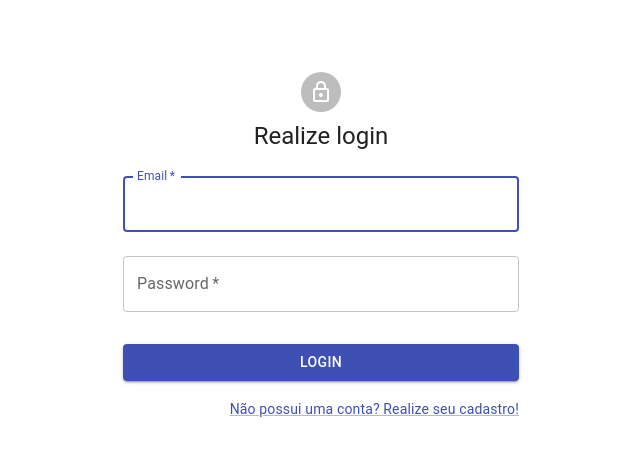
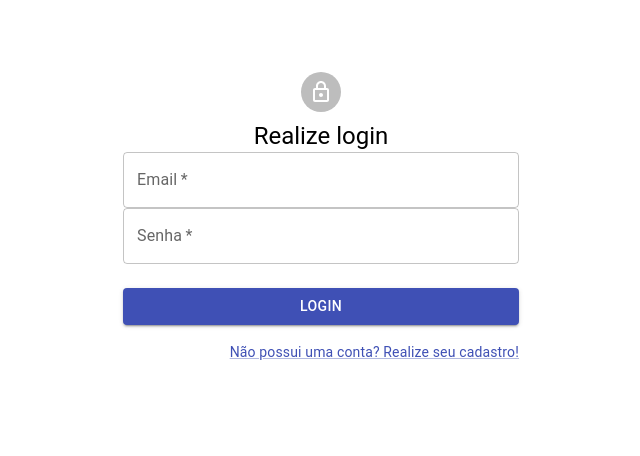
Before and after one commit to amandavmanduca/NextJS_MaterialUI_Redux_REST, a Next.js app: page /sign-in in a window 1280 px wide. Shown: the top 456 px of the page, without its empty margins (319-959 px from the left). Built offline with nearby package versions, Linux system fonts and the light colour scheme; no server answers.

Commit message:
:lock: Implements login form validation

```diff
--- a/pages/sign-in.tsx
+++ b/pages/sign-in.tsx
@@ -1,8 +1,7 @@
 import * as React from 'react';
 import Avatar from '@mui/material/Avatar';
 import Button from '@mui/material/Button';
-import CssBaseline from '@mui/material/CssBaseline';
-import TextField from '@mui/material/TextField';
+import * as Yup from "yup";
 import Link from '@mui/material/Link';
 import Grid from '@mui/material/Grid';
 import Box from '@mui/material/Box';
@@ -12,25 +11,29 @@ import Container from '@mui/material/Container';
 import { useDispatch } from 'react-redux';
 import { fetchToken } from '../store/reducers/auth';
 import { LoginUser } from '../src/common/types';
+import { Form, Formik, getIn } from 'formik';
+import { FormTextField } from '../src/common/components/TextField';
 
 function SignIn() {
     const dispatch = useDispatch()
 
-    const handleSubmit = async (event: React.FormEvent<HTMLFormElement>) => {
-        event.preventDefault();
-        const formData = new FormData(event.currentTarget);
+    const handleSubmit = async (values: LoginUser) => {
         const data: LoginUser = {
-          username: String(formData.get('email')),
-          password: String(formData.get('password')),
+          username: values.username,
+          password: values.password,
         };
         if (data) {
           await dispatch(fetchToken({ username: data.username, password: data.password }));
         }
     };
 
+  const loginSchema = Yup.object().shape({
+    username: Yup.string().email('Deve ser um e-mail válido').required('Campo Obrigatório'),
+    password: Yup.string().required('Campo Obrigatório').min(6, 'Mínimo 6 caracteres'),
+  });
+
   return (
       <Container component="main" maxWidth="xs">
-        <CssBaseline />
         <Box
           sx={{
             marginTop: 8,
@@ -45,26 +48,35 @@ function SignIn() {
           <Typography component="h1" variant="h5">
             Realize login
           </Typography>
-          <Box component="form" onSubmit={handleSubmit} noValidate sx={{ mt: 1 }}>
-            <TextField
-              margin="normal"
-              required
-              fullWidth
-              id="email"
+          <Formik
+            initialValues={{
+              username: '',
+              password: '',
+            }}
+            validationSchema={loginSchema}
+            onSubmit={(values) => handleSubmit(values)}
+          >
+            {({ values, touched, errors, handleChange, handleBlur }) => (
+              <Form noValidate autoComplete="off">
+                <FormTextField
                   label="Email"
-              name="email"
-              autoComplete="email"
-              autoFocus
+                  name="username"
+                  type="email"
+                  value={values.username}
+                  touched={touched.username}
+                  error={getIn(errors, "username")}
+                  handleChange={handleChange}
+                  handleBlur={handleBlur}
                 />
-            <TextField
-              margin="normal"
-              required
-              fullWidth
+                <FormTextField
+                  label="Senha"
                   name="password"
-              label="Password"
                   type="password"
-              id="password"
-              autoComplete="current-password"
+                  value={values.password}
+                  touched={touched.password}
+                  error={getIn(errors, "password")}
+                  handleChange={handleChange}
+                  handleBlur={handleBlur}
                 />
                 <Button
                   type="submit"
@@ -74,6 +86,9 @@ function SignIn() {
                 >
                   Login
                 </Button>
+                </Form>
+            )}
+          </Formik>
             <Grid container justifyContent="flex-end">
               <Grid item>
                 <Link href="/sign-up" variant="body2">
@@ -82,7 +97,6 @@ function SignIn() {
               </Grid>
             </Grid>
           </Box>
-        </Box>
       </Container>
   );
 }
--- a/src/common/components/TextField/index.tsx
+++ b/src/common/components/TextField/index.tsx
@@ -11,6 +11,7 @@ export const FormTextField = ({
     value,
     isRequired = true,
     readOnly = false,
+    type = 'text',
 }: any) => {
     return (
         <TextField
@@ -20,6 +21,7 @@ export const FormTextField = ({
             style={{ width: '100%', margin: 0 }}
             label={label}
             name={name}
+            type={type}
             value={value}
             required={isRequired}
             helperText={
--- a/src/common/utils.ts
+++ b/src/common/utils.ts
@@ -1,5 +1,3 @@
-import { TicketStatusType } from "./types";
-
 export const apiURL = process.env.NEXT_PUBLIC_API_URL;
 
 export const ticketsLabel: any = {
```
Lines whose indentation alone changed are shown as unchanged.
